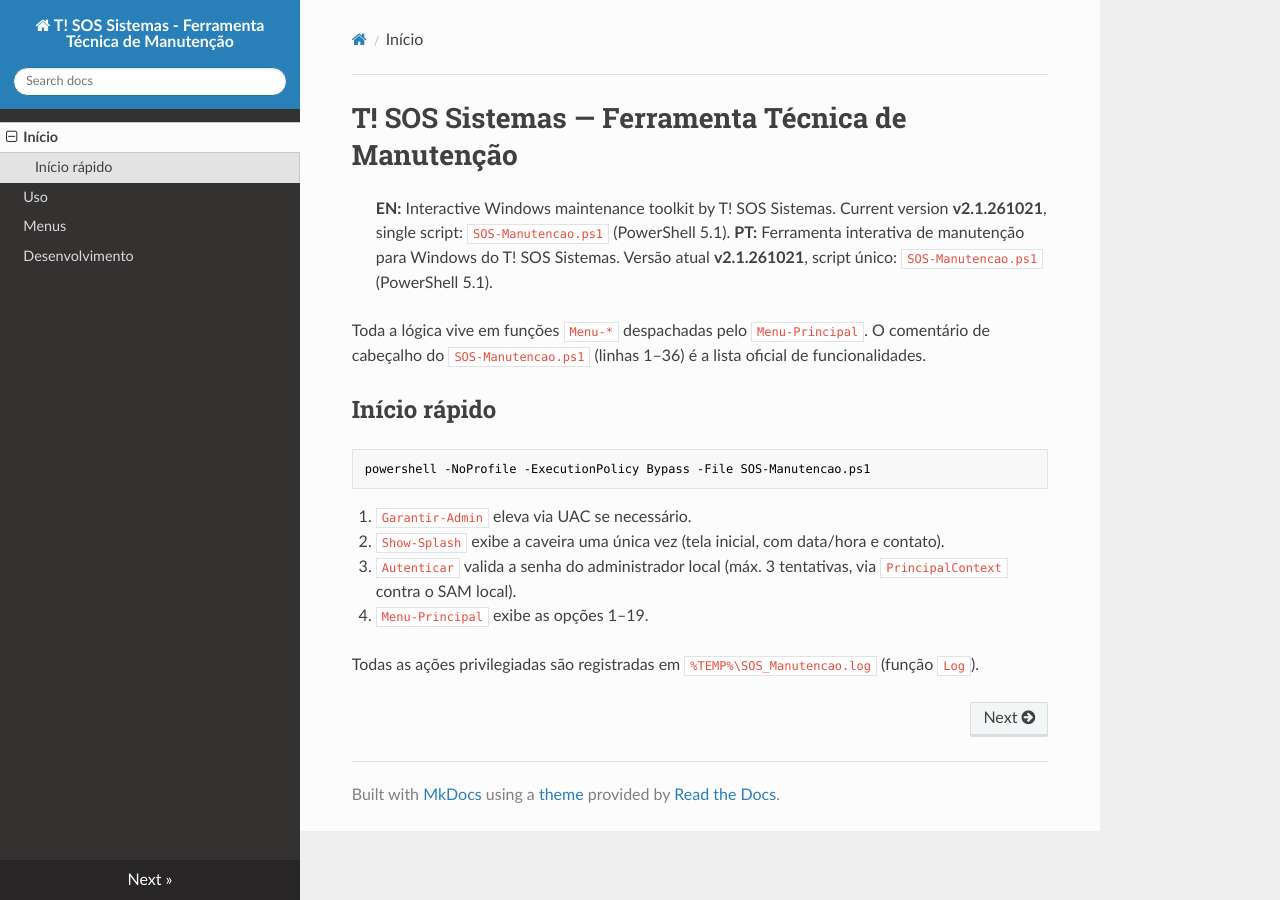
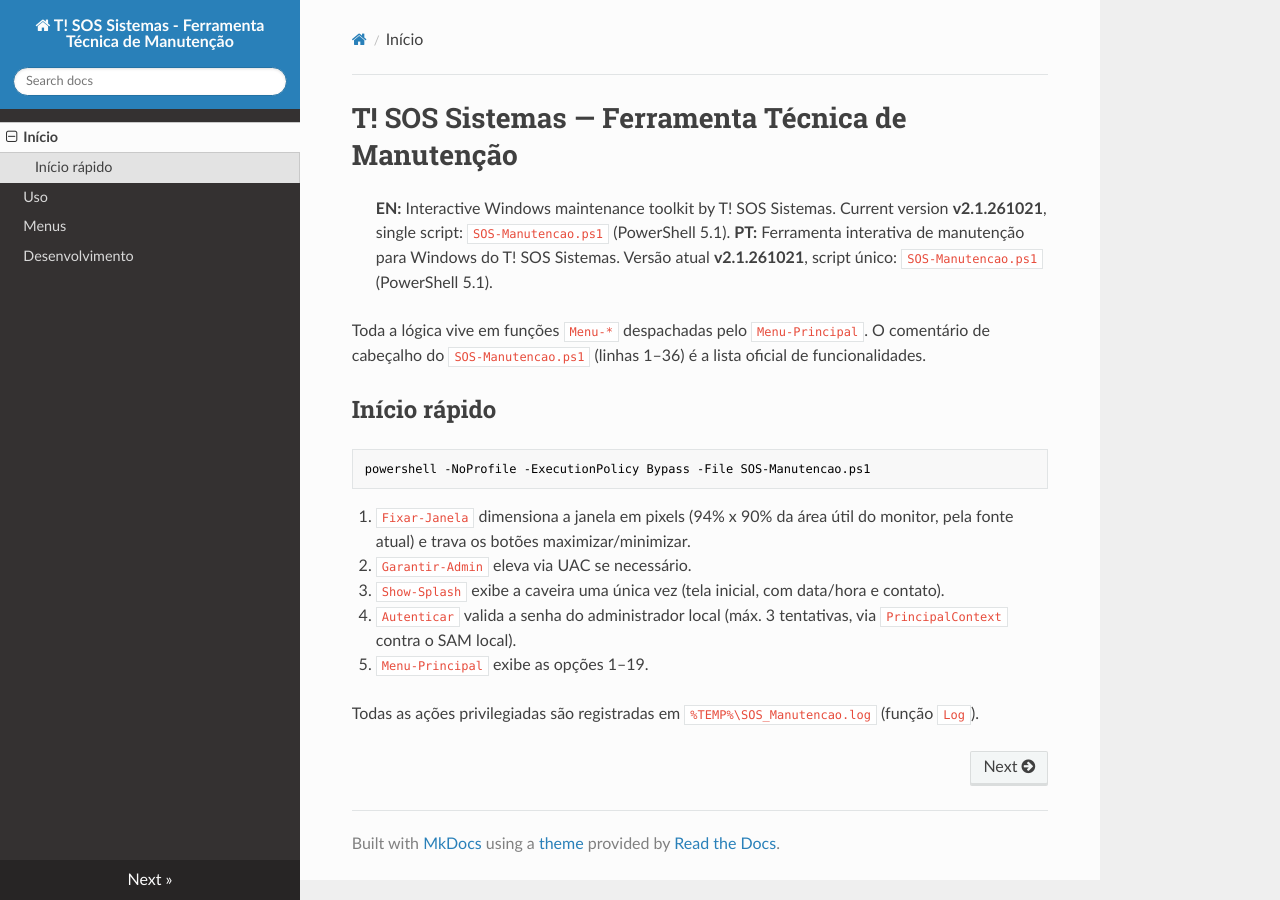
Before and after one commit to klaytonPrinceMS/ps1Bat, an MkDocs documentation site: the page built from docs/index.md, in a window 1280 px wide. Built offline with MkDocs 1.6.1, drawn with Linux system fonts in a browser that asks for light colours; nearby versions of some CDN libraries.

Commit message:
261021 janela em pixels trava botoes

````diff
--- a/docs/index.md
+++ b/docs/index.md
@@ -13,11 +13,13 @@ funcionalidades.
 powershell -NoProfile -ExecutionPolicy Bypass -File SOS-Manutencao.ps1
 ```
 
-1. `Garantir-Admin` eleva via UAC se necessário.
-2. `Show-Splash` exibe a caveira uma única vez (tela inicial, com data/hora e contato).
-3. `Autenticar` valida a senha do administrador local (máx. 3 tentativas,
+1. `Fixar-Janela` dimensiona a janela em pixels (94% x 90% da área útil do
+   monitor, pela fonte atual) e trava os botões maximizar/minimizar.
+2. `Garantir-Admin` eleva via UAC se necessário.
+3. `Show-Splash` exibe a caveira uma única vez (tela inicial, com data/hora e contato).
+4. `Autenticar` valida a senha do administrador local (máx. 3 tentativas,
    via `PrincipalContext` contra o SAM local).
-4. `Menu-Principal` exibe as opções 1–19.
+5. `Menu-Principal` exibe as opções 1–19.
 
 Todas as ações privilegiadas são registradas em
 `%TEMP%\SOS_Manutencao.log` (função `Log`).
````
Also changed, not shown: 2 other files.
